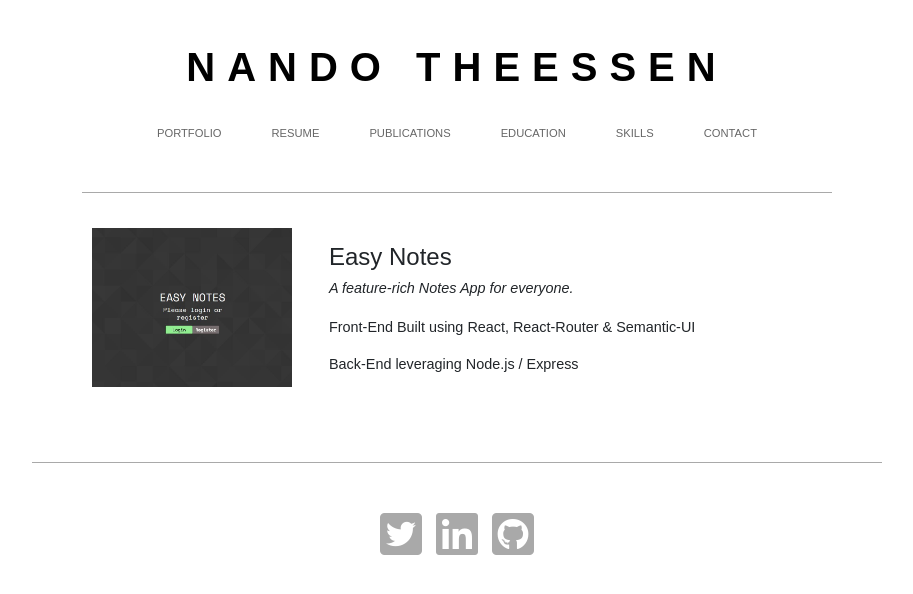
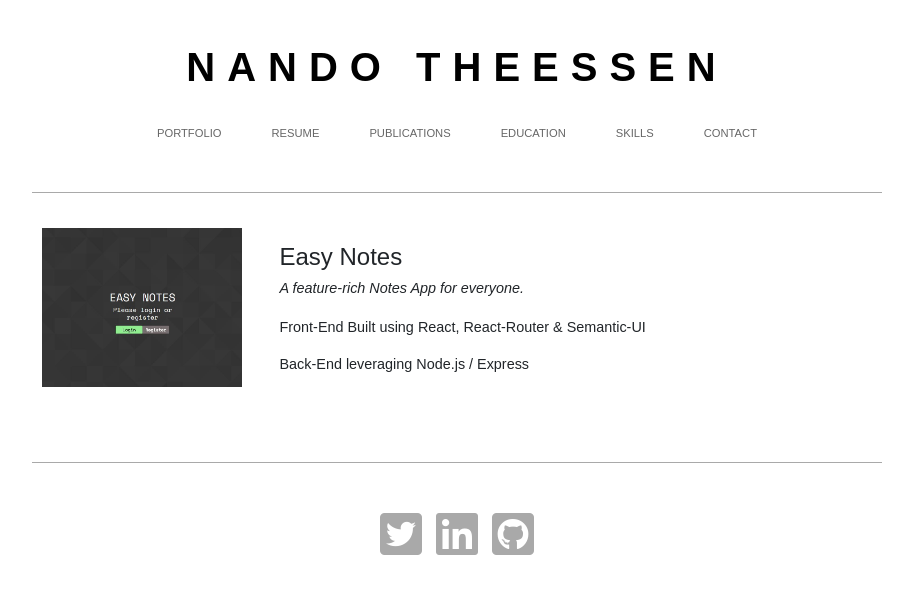
Before and after one commit to NandoTheessen/Resume-Page, a React (Create React App) app: page /portfolio in a window 1280 px wide. Shown: the top 594 px of the page, without its empty margins (183-1096 px from the left). Built offline with nearby package versions, Linux system fonts and the light colour scheme.

Commit message:
added new component for Education, fixed styling error in portfolio

```diff
--- a/src/components/Portfolio.css
+++ b/src/components/Portfolio.css
@@ -11,7 +11,7 @@
 .portfolio {
     margin: 0 auto;
     border-top: 1px solid darkgrey;
-    max-width: 750px;
+    max-width: 850px;
     width: 100%;
     padding-top: 35px;
     padding-left: 10px;
--- a/src/components/Resume.js
+++ b/src/components/Resume.js
@@ -24,7 +24,6 @@ const Resume = () => {
                         SOS Kinderdörfer and the WWF</li>
                 </ul>
             </div>
-
         </div>
     );
 };
```
Also changed, not shown: src/components/Education.js (added, +11 -0 lines), src/components/Education.css (added).
